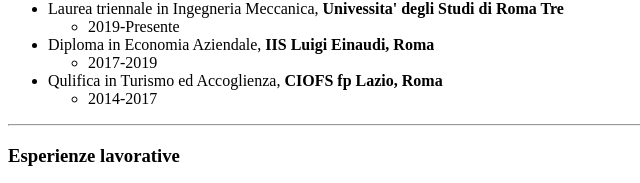
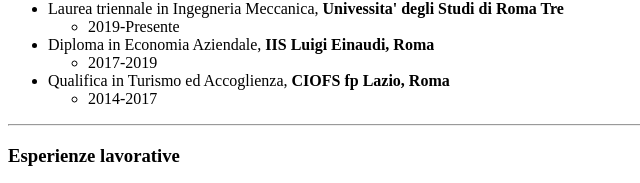
Before and after one commit to etitarana/cv, a plain HTML site: page index.html in a window 1280 px wide. Shown: the part 263-446 px from the top of the page, 0-640 px from the left. Drawn offline with Linux system fonts and the light colour scheme.

Commit message:
index.html
corretto errore ortografia qulifica => qualifica

```diff
--- a/index.html
+++ b/index.html
@@ -23,7 +23,7 @@
             <li>Diploma in Economia Aziendale, <strong>IIS Luigi Einaudi, Roma</strong>
                 <ul><li>2017-2019</li></ul>
             </li>
-            <li>Qulifica in Turismo ed Accoglienza, <strong>CIOFS fp Lazio, Roma</strong>
+            <li>Qualifica in Turismo ed Accoglienza, <strong>CIOFS fp Lazio, Roma</strong>
                 <ul><li>2014-2017</li></ul>
             </li>
         </ul>
```
